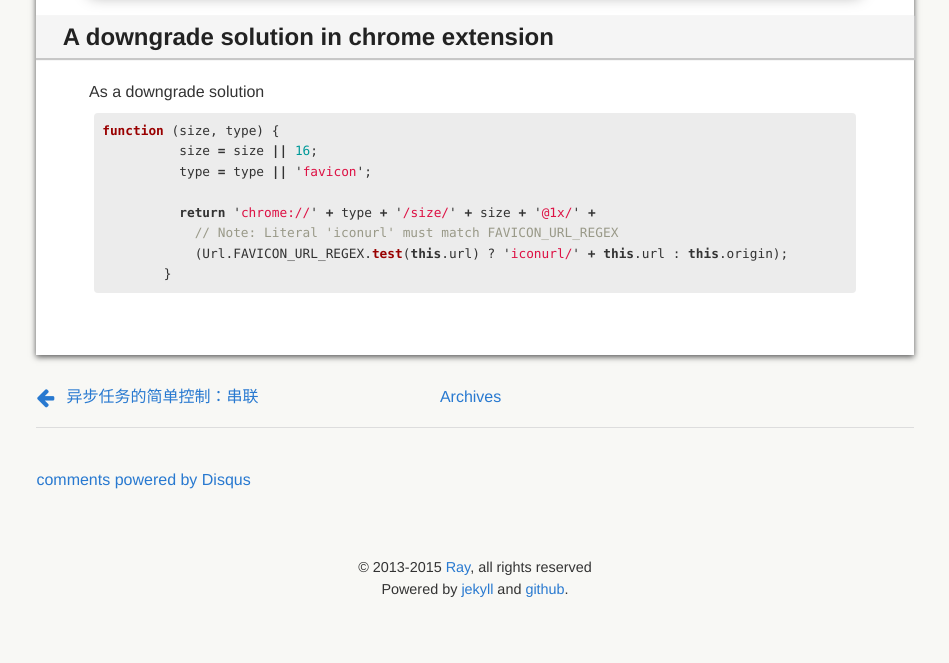
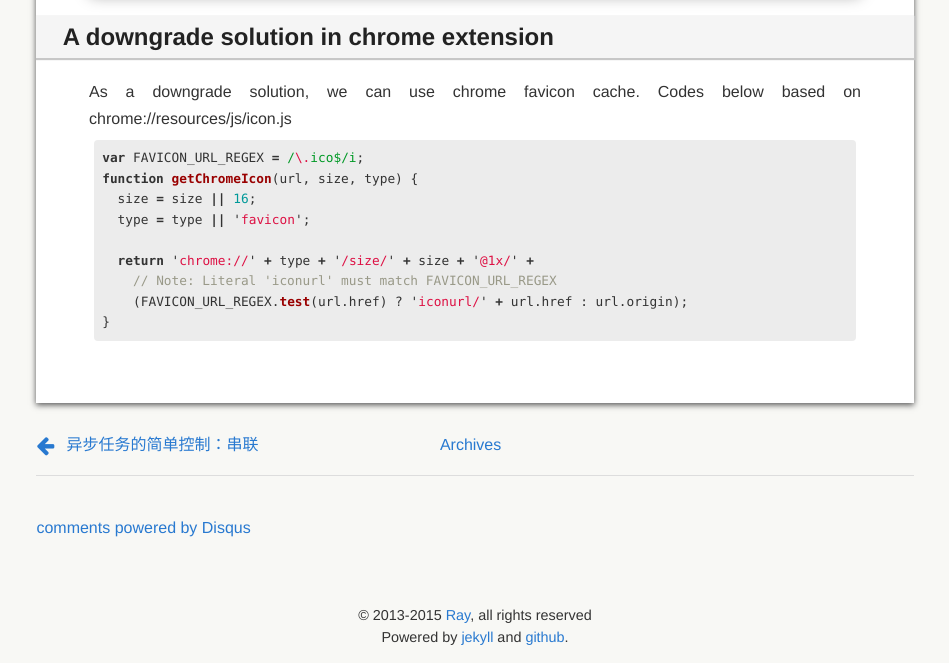
Before and after one commit to ray7551/empty, a Jekyll site: the page built from _posts/2016-11-14-Favicon-Service-at-Browser.md, in a window 1280 px wide and 900 px high, scrolled down 2092 px, cut to the strip 237-900 px from the top of the window. Shown: the whole strip, without its empty margins (165-1114 px from the left). Built offline with Jekyll 4.4.1, drawn with Linux system fonts in a browser that asks for light colours; nearby versions of some CDN libraries; Markdown is read by kramdown in place of the engine named in the settings; comment, search, counter and statistics services are not loaded; before the commit the page ends 2944 px from its top, so only the background shows below that.

Commit message:
last part

````diff
--- a/_posts/2016-11-14-Favicon-Service-at-Browser.md
+++ b/_posts/2016-11-14-Favicon-Service-at-Browser.md
@@ -86,15 +86,16 @@ fetchImgBlob(faviconUrl).then(function(blob) {
 <a class="jsbin-embed" href="https://jsbin.com/hayoku/embed?js,output">JS Bin on jsbin.com</a><script src="https://static.jsbin.com/js/embed.min.js?3.40.2"></script>
 
 ## A downgrade solution in chrome extension
-As a downgrade solution
+As a downgrade solution, we can use chrome favicon cache. Codes below based on chrome://resources/js/icon.js
 
 ```js
-function (size, type) {
-          size = size || 16;
-          type = type || 'favicon';
+var FAVICON_URL_REGEX = /\.ico$/i;
+function getChromeIcon(url, size, type) {
+  size = size || 16;
+  type = type || 'favicon';
 
-          return 'chrome://' + type + '/size/' + size + '@1x/' +
-            // Note: Literal 'iconurl' must match FAVICON_URL_REGEX
-            (Url.FAVICON_URL_REGEX.test(this.url) ? 'iconurl/' + this.url : this.origin);
-        }
+  return 'chrome://' + type + '/size/' + size + '@1x/' +
+    // Note: Literal 'iconurl' must match FAVICON_URL_REGEX
+    (FAVICON_URL_REGEX.test(url.href) ? 'iconurl/' + url.href : url.origin);
+}
 ```
````
